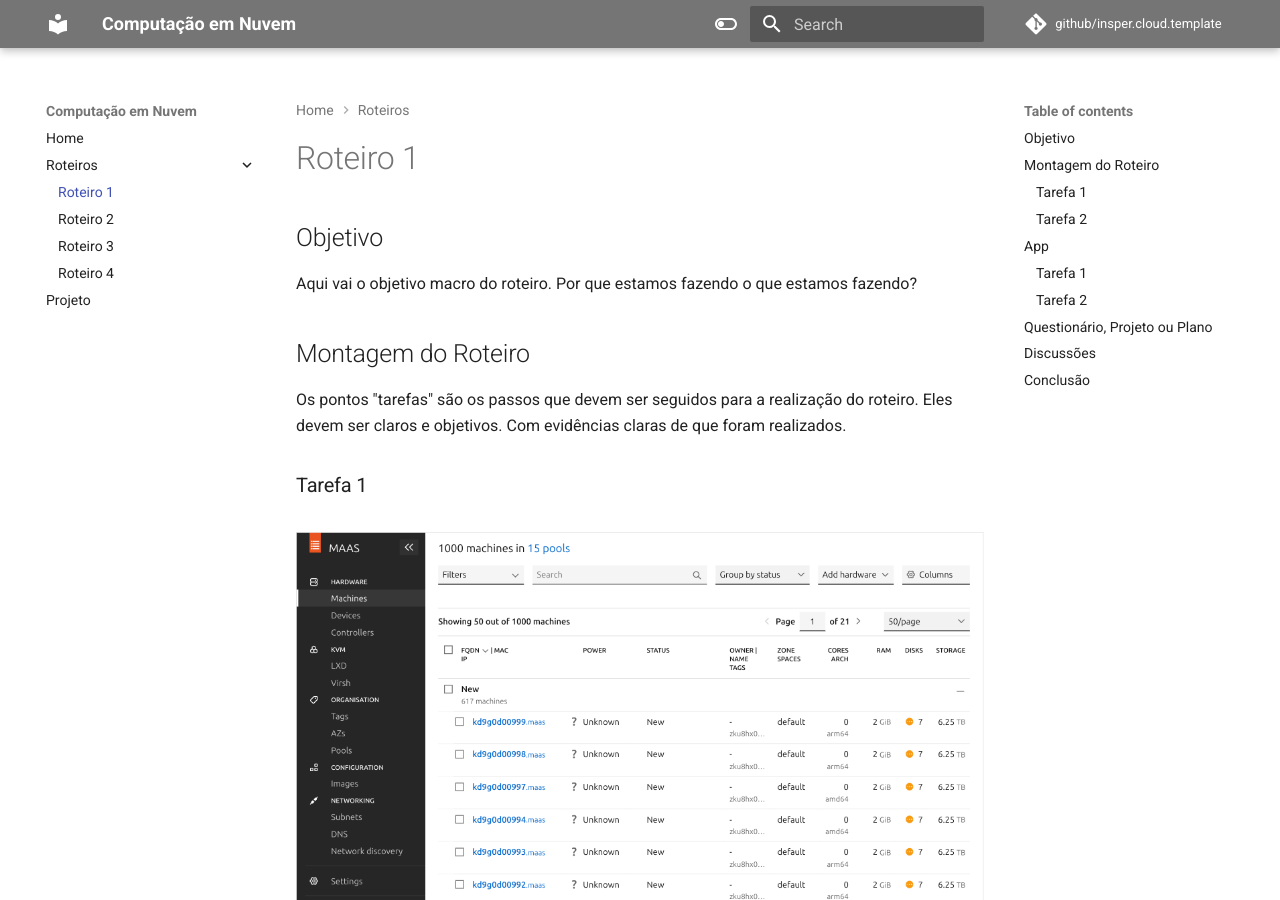
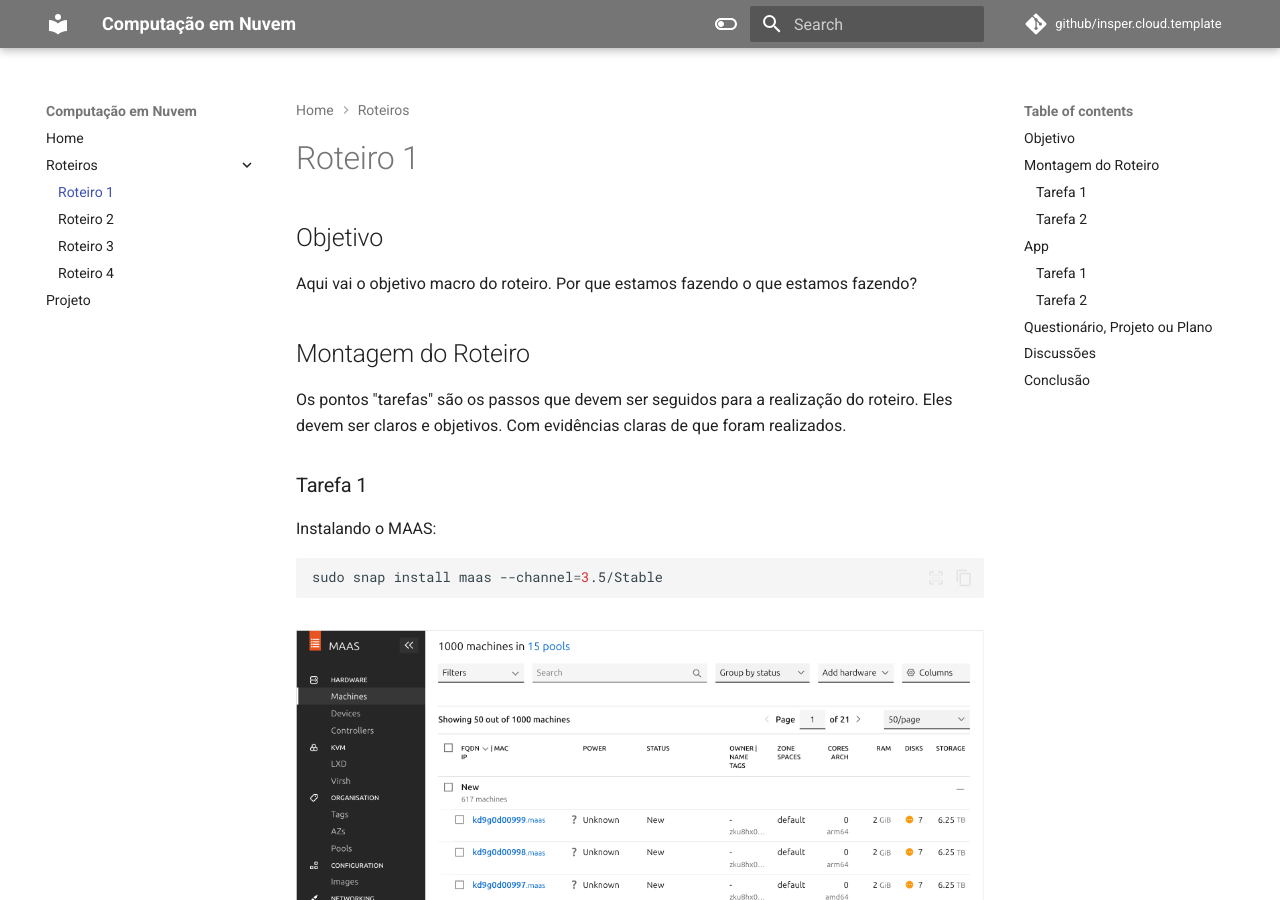
Before and after one commit to zorrzi/portifolio-redesneurais, an MkDocs documentation site: the page built from docs/roteiro1/main.md, in a window 1280 px wide and 900 px high. Built offline with MkDocs 1.6.1 and Material for MkDocs 9.7.7, drawn with Linux system fonts in a browser that asks for light colours; comment, search, counter and statistics services are not loaded.

Commit message:
exemplo em aula

````diff
--- a/docs/roteiro1/main.md
+++ b/docs/roteiro1/main.md
@@ -7,6 +7,14 @@
 Os pontos "tarefas" são os passos que devem ser seguidos para a realização do roteiro. Eles devem ser claros e objetivos. Com evidências claras de que foram realizados.
 
 ### Tarefa 1
+
+Instalando o MAAS:
+
+<!-- termynal -->
+
+``` bash
+sudo snap install maas --channel=3.5/Stable
+```
 
 ![Tela do Dashboard do MAAS](./maas.png)
 /// caption
````
Also changed, not shown: README.md (+2 -2 lines).
